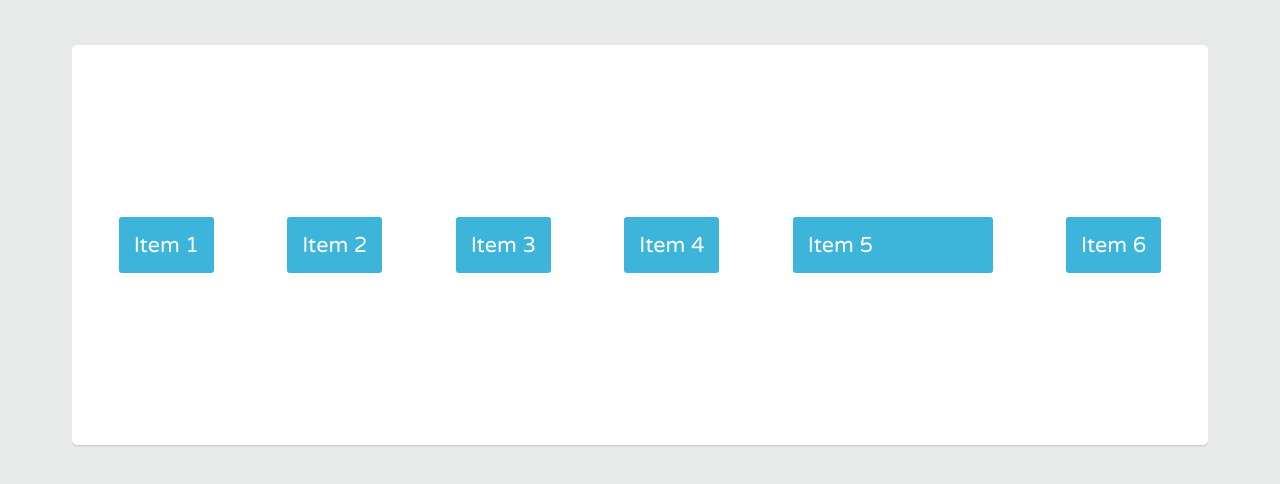
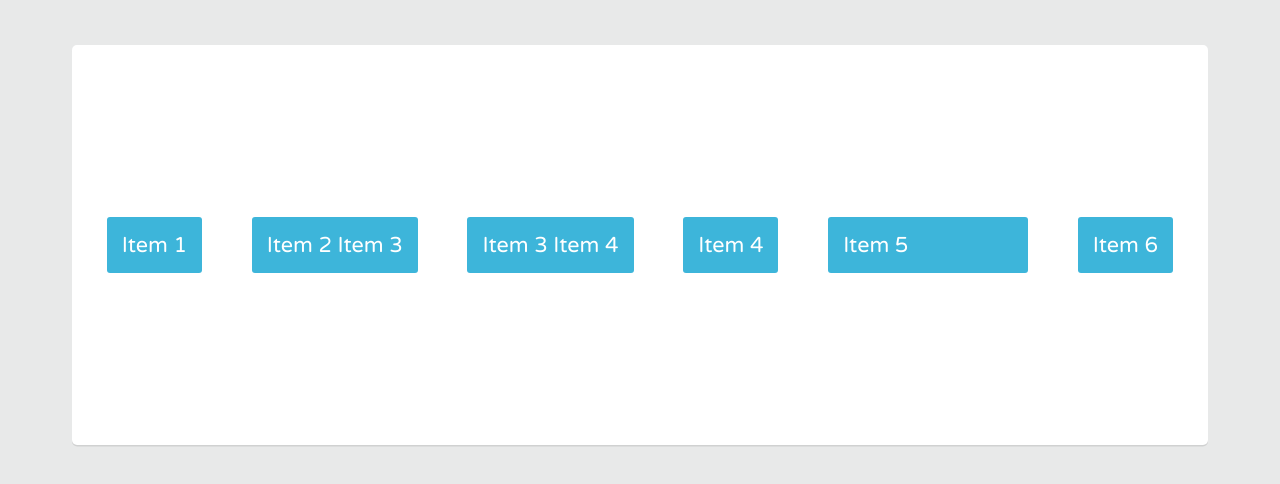
Before and after one commit to Oyunaa/test1, a plain HTML site: page index.html in a window 1280 px wide. Drawn offline with Linux system fonts and the light colour scheme.

Commit message:
update content again

```diff
--- a/index.html
+++ b/index.html
@@ -11,8 +11,8 @@
 <body>
   <div class="container">
     <div class="item-1 item">Item 1</div>
-    <div class="item-2 item">Item 2</div>
-    <div class="item-3 item">Item 3</div>
+    <div class="item-2 item">Item 2 Item 3</div>
+    <div class="item-3 item">Item 3 Item 4</div>
     <div class="item-4 item">Item 4</div>
     <div class="item-5 item">Item 5</div>
     <div class="item-6 item">Item 6</div>
```
